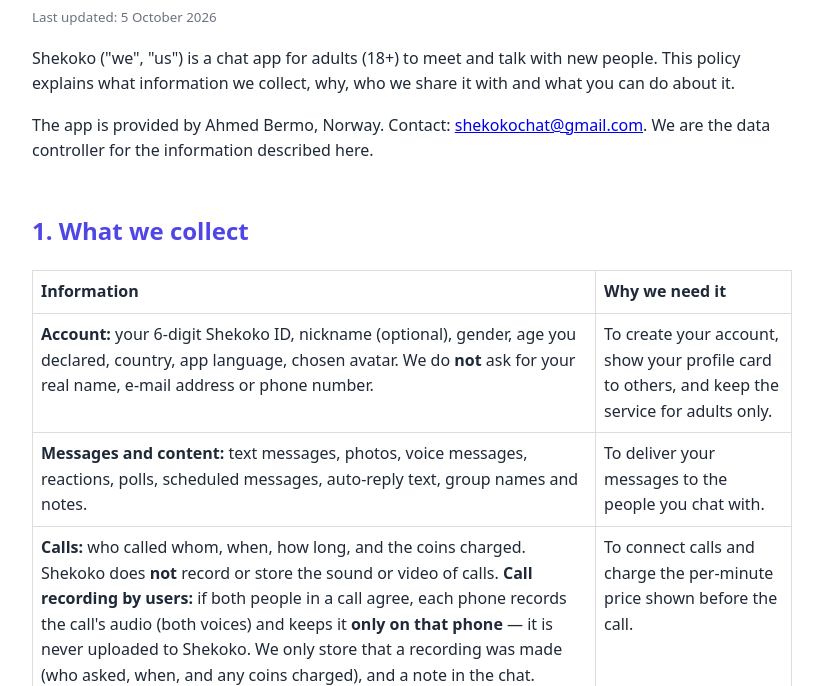
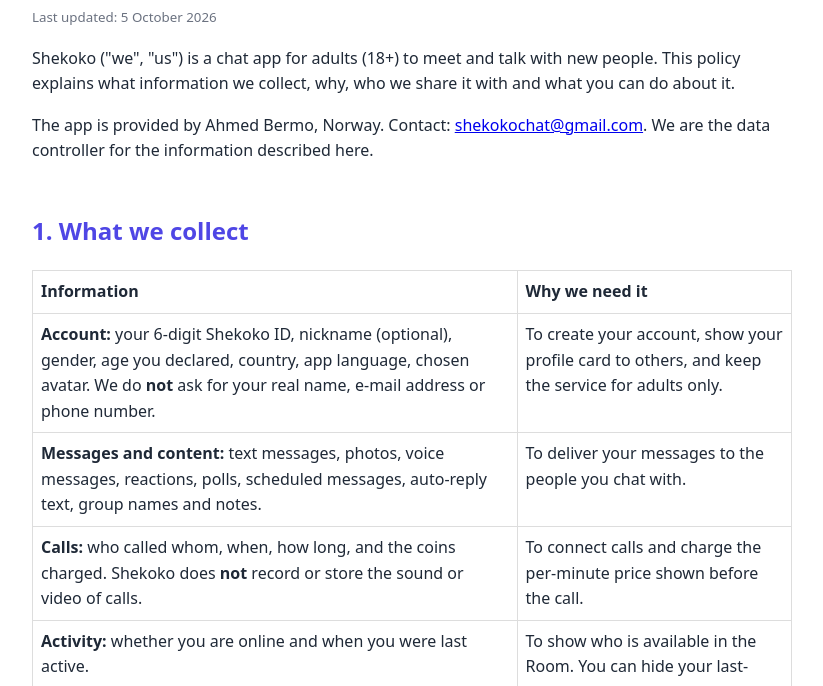
Before and after one commit to ahmedbermo-ui/shekoko-legal, a plain HTML site: page privacy.html in a window 1280 px wide. Shown: the part 114-800 px from the top of the page, without its empty margins (228-1051 px from the left). Drawn offline with Linux system fonts and the light colour scheme.

Commit message:
Remove call recording (feature cancelled)

```diff
--- a/privacy.html
+++ b/privacy.html
@@ -30,7 +30,7 @@ We do <b>not</b> ask for your real name, e-mail address or phone number.</td>
 <td>To create your account, show your profile card to others, and keep the service for adults only.</td></tr>
 <tr><td><b>Messages and content:</b> text messages, photos, voice messages, reactions, polls, scheduled messages, auto-reply text, group names and notes.</td>
 <td>To deliver your messages to the people you chat with.</td></tr>
-<tr><td><b>Calls:</b> who called whom, when, how long, and the coins charged. Shekoko does <b>not</b> record or store the sound or video of calls. <b>Call recording by users:</b> if both people in a call agree, each phone records the call's audio (both voices) and keeps it <b>only on that phone</b> — it is never uploaded to Shekoko. We only store that a recording was made (who asked, when, and any coins charged), and a note in the chat.</td>
+<tr><td><b>Calls:</b> who called whom, when, how long, and the coins charged. Shekoko does <b>not</b> record or store the sound or video of calls.</td>
 <td>To connect calls and charge the per-minute price shown before the call.</td></tr>
 <tr><td><b>Activity:</b> whether you are online and when you were last active.</td>
 <td>To show who is available in the Room. You can hide your last-seen time in Settings.</td></tr>
```
Also changed, not shown: terms.html (+0 -1 lines).
